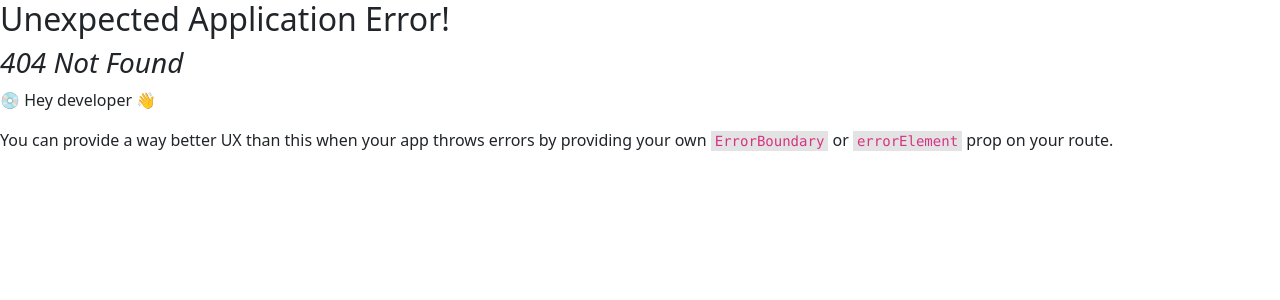
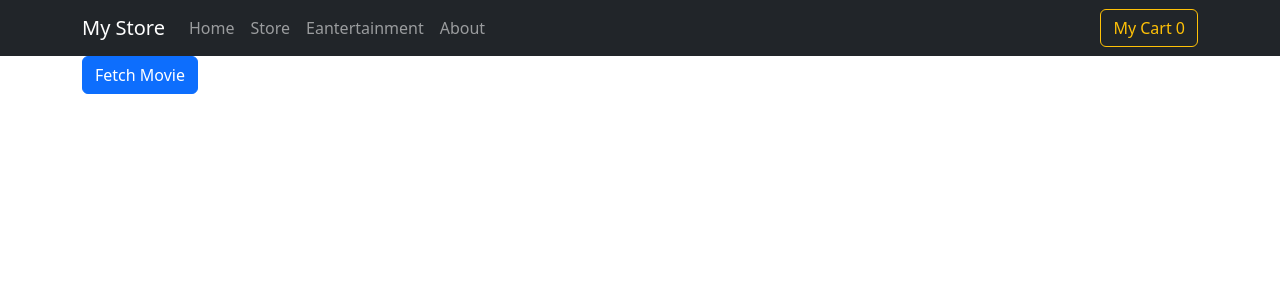
Before and after one commit to kapil2016/E-commerce-app, a React (Create React App) app: page /movies in a window 1280 px wide. Before the commit this address had no page. Shown: the top 300 px of the page. Built offline with nearby package versions, Linux system fonts and the light colour scheme.

Commit message:
loading movies

```diff
--- a/package.json
+++ b/package.json
@@ -6,6 +6,7 @@
     "@testing-library/jest-dom": "^5.11.6",
     "@testing-library/react": "^11.2.2",
     "@testing-library/user-event": "^12.5.0",
+    "axios": "^1.3.4",
     "bootstrap": "^5.2.3",
     "react": "^18.0.0",
     "react-bootstrap": "^2.7.2",
--- a/src/App.js
+++ b/src/App.js
@@ -5,12 +5,14 @@
 import AboutPage from "./pages/About";
 import Rootlayout from "./components/Layout/RootLayout";
 import HomePage from "./pages/Home";
+import MoviePage from "./Entertainment/MoviesPage";
 const router = createBrowserRouter(
   [
     {path:'/' , element:<Rootlayout/> , children:[
       {path:'/' , element:<StorePage/>},
       {path:'/about' , element:<AboutPage/>},
-      {path:'/home' , element:<HomePage/>}
+      {path:'/home' , element:<HomePage/>},
+      {path:'/movies', element: <MoviePage/>}
     ]}
   ]
 )
--- /dev/null
+++ b/src/Entertainment/MovieCard.js
@@ -0,0 +1,19 @@
+import React from 'react';
+import { Card } from 'react-bootstrap';
+
+const MovieCard = (props) => {
+  const { title, description, releaseDate, imageUrl } = props.movie;
+
+  return (
+    <Card style={{margin: '10px auto'}}>
+      <Card.Img variant="top" src={imageUrl} />
+      <Card.Body>
+        <Card.Title>{title}</Card.Title>
+        <Card.Text>{description}</Card.Text>
+        <Card.Text>Release Date: {releaseDate}</Card.Text>
+      </Card.Body>
+    </Card>
+  );
+};
+
+export default MovieCard;
--- /dev/null
+++ b/src/Entertainment/MoviesList.js
@@ -0,0 +1,42 @@
+import React from 'react';
+import MovieCard from './MovieCard';
+import { Container, Row , Col, Button } from 'react-bootstrap';
+import { useState } from 'react';
+
+async function fetchMovie(setMovies , setIsLoading){
+    setIsLoading(true);
+    const response = await fetch('https://swapi.dev/api/films')
+    const data = await response.json()
+    const movies = data.results.map((item)=>{
+        return {id:item.release_date , title: item.title , description : item.opening_crawl, releaseDate:item.release_date , imageUrl:'https://xyz'}
+    })
+    setMovies(movies);
+    setIsLoading(false);
+}
+
+const MovieList = (props) => {
+  const [movies , setMovies] = useState([])
+  const[isLoading , setIsLoading] = useState(null);
+
+  let loadingState = '';
+   if(isLoading){
+    loadingState = <p> Loading Movies  </p>
+   }
+
+
+  return (
+    <Container>
+    <Button onClick={()=>{fetchMovie(setMovies, setIsLoading)}}>Fetch Movie </Button>
+    {loadingState}
+    <Row className="row">
+      {movies.map((movie) => (
+        <Col className="col-md-6" key={movie.id}>
+          <MovieCard movie = {movie} />
+        </Col>
+      ))}
+    </Row >
+    </Container>
+  );
+};
+
+export default MovieList;
--- /dev/null
+++ b/src/Entertainment/MoviesPage.js
@@ -0,0 +1,48 @@
+import React from 'react';
+import MovieList from './MoviesList';
+
+const MoviePage = () => {
+    const movies = [
+        {
+          id: 1,
+          title: 'The Shawshank Redemption',
+          description:
+            'Two imprisoned men bond over a number of years, finding solace and eventual redemption through acts of common decency.',
+          releaseDate: '1994',
+          imageUrl:
+            'https://images.unsplash.com/photo-1599077617861-e156646782da?ixid=MnwxMjA3fDB8MHxzZWFyY2h8NXx8dGhlJTIwc2hhd3NoYW5rJTIwcmVkZW1wdGlvbnxlbnwwfHwwfHw%3D&ixlib=rb-1.2.1&w=1000&q=80',
+        },
+        {
+          id: 2,
+          title: 'The Godfather',
+          description:
+            'The aging patriarch of an organized crime dynasty transfers control of his clandestine empire to his reluctant son.',
+          releaseDate: '1972',
+          imageUrl:
+            'https://images.unsplash.com/photo-1519681393784-d120267933ba?ixid=MnwxMjA3fDB8MHxzZWFyY2h8Nnx8dGhlJTIwZ29kZmF0aGVyJTIwcmVwbGFjZW1lbnR8ZW58MHx8MHx8&ixlib=rb-1.2.1&w=1000&q=80',
+        },
+        {
+          id: 3,
+          title: 'The Dark Knight',
+          description:
+            'When the menace known as the Joker wreaks havoc and chaos on the people of Gotham, Batman must accept one of the greatest psychological and physical tests of his ability to fight injustice.',
+          releaseDate: '2008',
+          imageUrl:
+            'https://images.unsplash.com/photo-1599442175534-98d55e9ac950?ixid=MnwxMjA3fDB8MHxzZWFyY2h8MXx8dGhlJTIwZGFyayUyMmthaWdodHN8ZW58MHx8MHx8&ixlib=rb-1.2.1&w=1000&q=80',
+        },
+        {
+          id: 4,
+          title: 'The Lord of the Rings: The Fellowship of the Ring',
+          description:
+            'A meek Hobbit from the Shire and eight companions set out on a journey to destroy the powerful One Ring and save Middle-earth from the Dark Lord Sauron.',
+          releaseDate: '2001',
+          imageUrl:
+            'https://images.unsplash.com/photo-1604687886014-4e4d4e93bb4d?ixid=MnwxMjA3fDB8MHxzZWFyY2h8MTF8fHRoZSUyMGxvcmQlMjBvZiUyMHRoZSUyMmZlbGxvd3NoaXJkfGVufDB8fDB8fA%3D%3D&ixlib=rb-1.2.1&w=1000&q=80',
+        }]
+
+
+
+  return <MovieList movieList = {movies} />;
+};
+
+export default MoviePage;
--- a/src/components/Header.js
+++ b/src/components/Header.js
@@ -19,6 +19,7 @@
           <Nav className="me-auto">
             <Link to="/home" className="nav-link">Home</Link>
             <Link to="/" className="nav-link">Store</Link>
+            <Link to="/movies" className="nav-link">Eantertainment</Link>
             <Link to="/about" className="nav-link">About</Link>
           </Nav>
           <Nav>
--- a/src/components/Layout/RootLayout.js
+++ b/src/components/Layout/RootLayout.js
@@ -6,11 +6,10 @@
 
 const Rootlayout = ()=>{
     const ctx = useContext(CartContext)
-
     return <>
     <Header/>
+    <Outlet/>
     {ctx.cartVisibility && <CartContainer></CartContainer>}
-    <Outlet/>
     </>
 }
 
--- a/src/pages/Store.js
+++ b/src/pages/Store.js
@@ -8,8 +8,7 @@
   const productsArr  = ctx.productsList
   const productsList = productsArr.map((product) => {
     return (
-      <Col key={product.url}>
-        {" "}
+      <Col key={product.url} className="col-md-3" >
         <ProductCard item={product}></ProductCard>
       </Col>
     );
@@ -18,7 +17,7 @@
   return (
     <>
       <Container>
-        <Row>{productsList}</Row>
+        <Row className="row">{productsList}</Row>
       </Container>
     </>
   );
```
Also changed, not shown: 1 other file (tests, documents, lock files or other folders).
